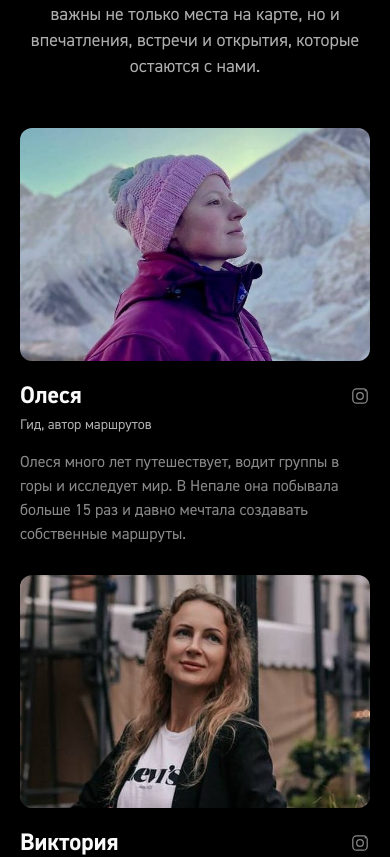
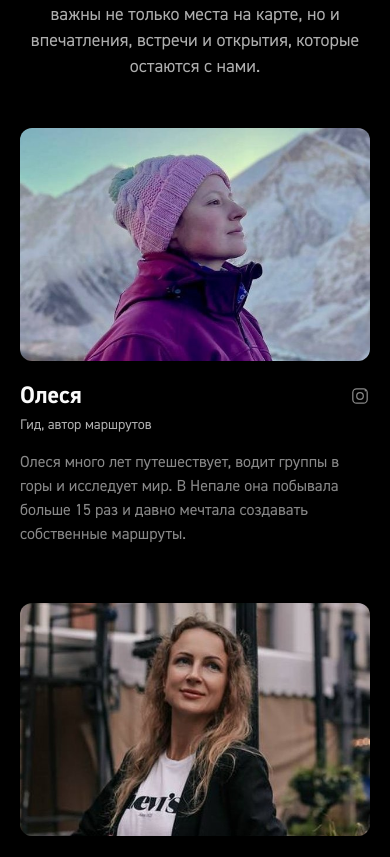
Before and after one commit to fifulina-uxui/wild-soul-routes, a React (Vite) app: page / in a window 390 px wide. Shown: the part 1027-1884 px from the top of the page. Built offline with nearby package versions, Linux system fonts and the light colour scheme.

Commit message:
About: double mobile gap between member cards (28px -> 56px)

```diff
--- a/src/sections/About.tsx
+++ b/src/sections/About.tsx
@@ -22,8 +22,8 @@ export default function About() {
           </div>
         </Reveal>
 
-        {/* На мобильном карточки в одну колонку — зазор больше (28px = 16px + 75%) */}
-        <div className="mt-12 grid grid-cols-1 gap-7 sm:grid-cols-2 sm:gap-4 lg:gap-8">
+        {/* На мобильном карточки в одну колонку — зазор удвоен (56px) */}
+        <div className="mt-12 grid grid-cols-1 gap-14 sm:grid-cols-2 sm:gap-4 lg:gap-8">
           {t.about.people.map((p) => (
             <Reveal key={p.name}>
               <div className="h-full">
```
